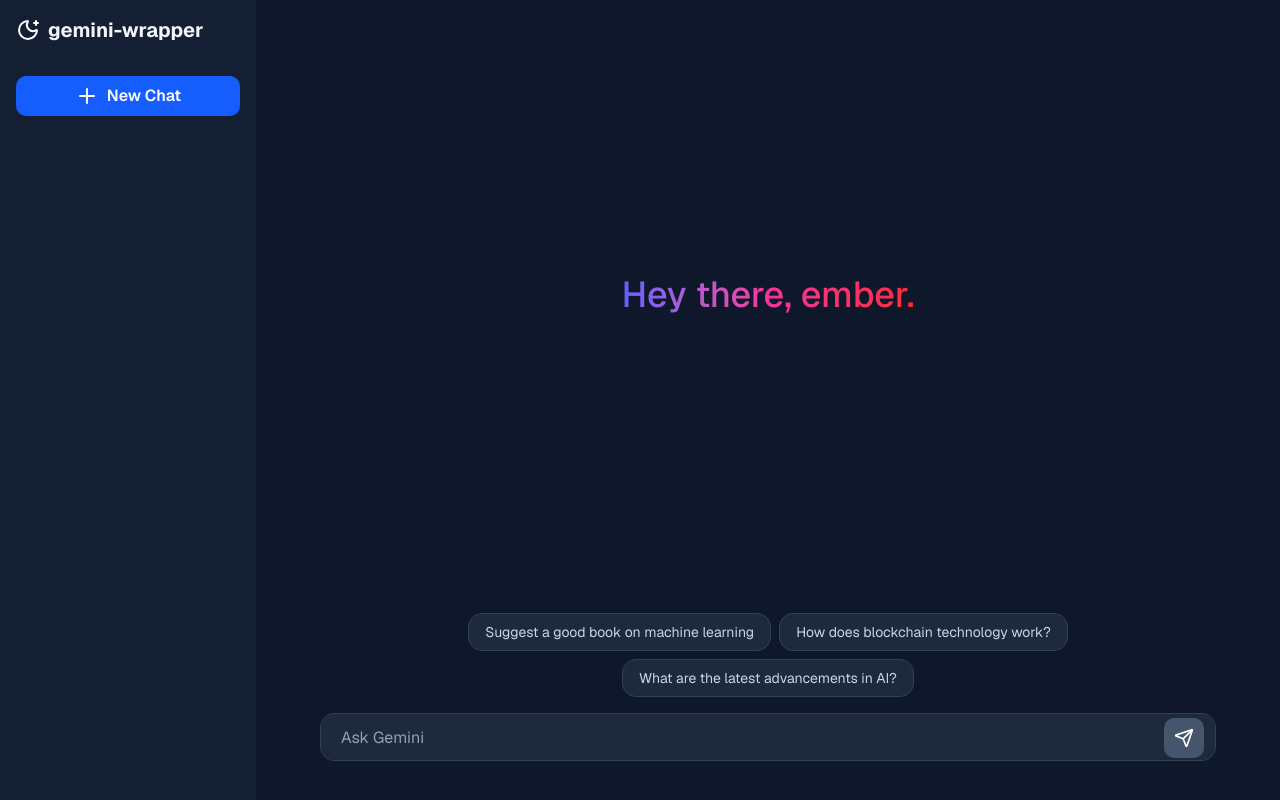
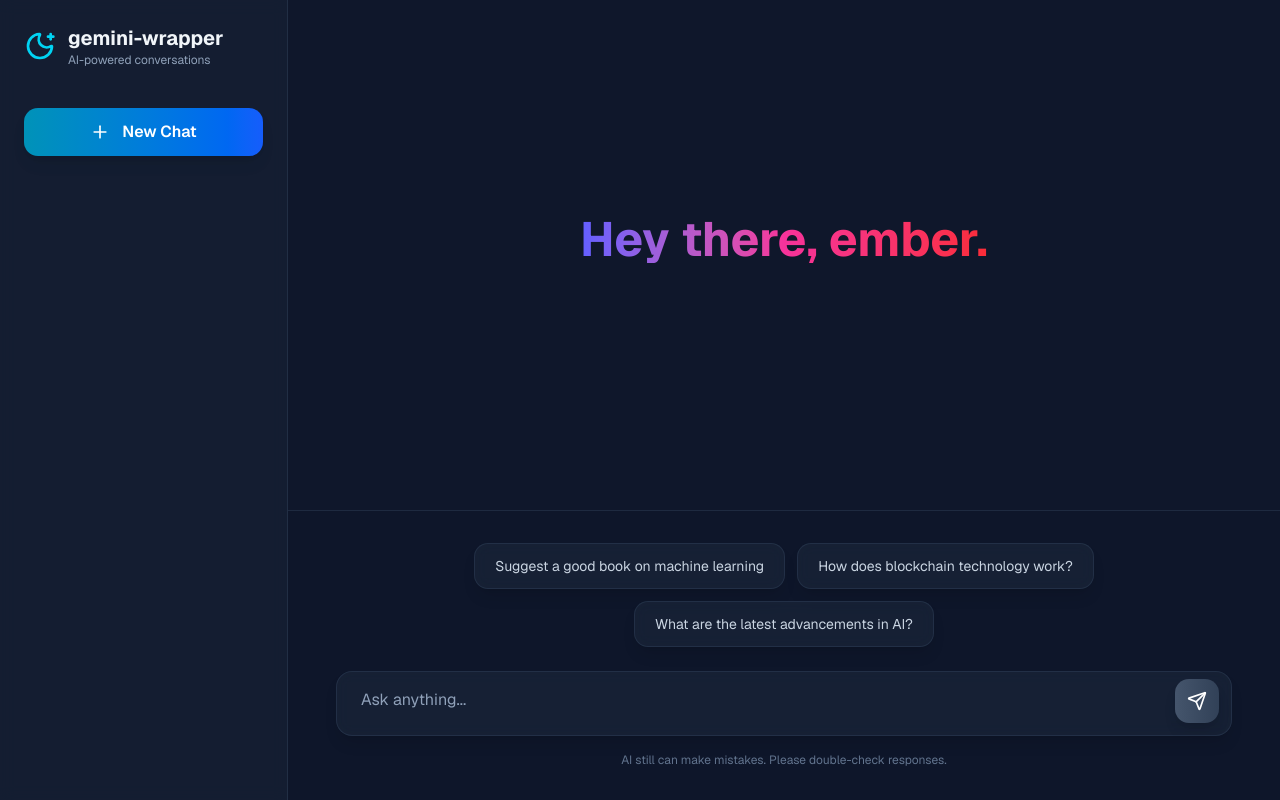
Before and after one commit to ghstx9/geminiwrapper, a Next.js app: page / in a window 1280 px wide. Built offline with nearby package versions, Linux system fonts and the light colour scheme.

Commit message:
total layout improve

```diff
--- a/src/app/page.tsx
+++ b/src/app/page.tsx
@@ -1,7 +1,7 @@
 'use client';
 
 import { useState, FormEvent, useEffect, useRef, KeyboardEvent } from 'react';
-import { Send, User, MoonStar, Plus, ExternalLink, Copy, Check } from 'lucide-react';
+import { Send, User, MoonStar, Plus, ExternalLink, Copy, Check, Sparkles } from 'lucide-react';
 import ReactMarkdown from 'react-markdown';
 import type { Components } from 'react-markdown';
 
@@ -54,35 +54,35 @@
 
     if (inline) {
         return (
-            <code className="bg-slate-800 text-blue-300 px-1 py-0.5 rounded text-sm" {...restProps}>
+            <code className="bg-slate-800/60 text-cyan-300 px-2 py-1 rounded-md text-sm font-mono border border-slate-700/50" {...restProps}>
                 {children}
             </code>
         );
     }
 
     return (
-        <div className="relative group/code-block my-2">
-            <div className="flex items-center justify-between bg-slate-900/80 px-4 py-2 rounded-t-lg border-b border-slate-700">
-                <span className="text-xs font-sans text-slate-400">{match ? match[1] : 'code'}</span>
+        <div className="relative group/code-block my-4 rounded-xl overflow-hidden border border-slate-700/50 shadow-lg">
+            <div className="flex items-center justify-between bg-gradient-to-r from-slate-900 to-slate-800 px-4 py-3 border-b border-slate-700/50">
+                <span className="text-sm font-medium text-slate-300">{match ? match[1] : 'code'}</span>
                 <button
                     onClick={handleCopyCode}
-                    className="flex items-center gap-1.5 p-1.5 rounded-lg bg-slate-800/50 text-slate-400 hover:bg-slate-700 hover:text-slate-200 transition-all duration-200"
+                    className="flex items-center gap-2 px-3 py-1.5 rounded-lg bg-slate-800/50 text-slate-400 hover:bg-slate-700 hover:text-slate-200 transition-all duration-200 border border-slate-700/50"
                     aria-label="Copy code"
                 >
                     {copied ? (
                         <>
                             <Check className="h-4 w-4 text-green-400" />
-                            <span className="text-xs">Copied!</span>
+                            <span className="text-xs font-medium">Copied!</span>
                         </>
                     ) : (
                         <>
                             <Copy className="h-4 w-4" />
-                            <span className="text-xs">Copy</span>
+                            <span className="text-xs font-medium">Copy</span>
                         </>
                     )}
                 </button>
             </div>
-            <pre className="bg-slate-800 text-slate-200 p-4 rounded-b-lg overflow-x-auto scrollbar-thin scrollbar-thumb-slate-600 scrollbar-track-slate-800/50">
+            <pre className="bg-slate-900/80 text-slate-200 p-4 overflow-x-auto scrollbar-thin scrollbar-thumb-slate-600 scrollbar-track-slate-800/50">
                 <code className={className} {...restProps}>
                     {children}
                 </code>
@@ -234,7 +234,7 @@
         href={href}
         target="_blank"
         rel="noopener noreferrer"
-        className="text-blue-400 hover:text-blue-300 underline underline-offset-2 decoration-blue-400/50 hover:decoration-blue-300/70 transition-colors duration-200 inline-flex items-center gap-1"
+        className="text-cyan-400 hover:text-cyan-300 underline underline-offset-2 decoration-cyan-400/50 hover:decoration-cyan-300/70 transition-all duration-200 inline-flex items-center gap-1"
         {...props}
       >
         {children}
@@ -242,83 +242,121 @@
       </a>
     ),
     p: ({ children, ...props }) => (
-      <p className="mb-2 last:mb-0" {...props}>
+      <p className="mb-3 last:mb-0 text-slate-100 leading-relaxed" {...props}>
         {children}
       </p>
     ),
     ul: ({ children, ...props }) => (
-      <ul className="list-disc list-inside mb-2 space-y-1" {...props}>
+      <ul className="list-disc list-inside mb-3 space-y-2 text-slate-100" {...props}>
         {children}
       </ul>
     ),
     ol: ({ children, ...props }) => (
-      <ol className="list-decimal list-inside mb-2 space-y-1" {...props}>
+      <ol className="list-decimal list-inside mb-3 space-y-2 text-slate-100" {...props}>
         {children}
       </ol>
     ),
     li: ({ children, ...props }) => (
-      <li className="text-slate-200" {...props}>
+      <li className="text-slate-100 leading-relaxed" {...props}>
         {children}
       </li>
     ),
-    code: CodeBlock as Components['code'], // custom codeblock component
+    code: CodeBlock as Components['code'],
     blockquote: ({ children, ...props }) => (
-      <blockquote className="border-l-4 border-slate-500 pl-4 italic text-slate-300 my-2" {...props}>
+      <blockquote className="border-l-4 border-gradient-to-b from-cyan-500 to-blue-500 bg-slate-800/30 pl-4 pr-4 py-2 italic text-slate-200 my-4 rounded-r-lg" {...props}>
         {children}
       </blockquote>
+    ),
+    h1: ({ children, ...props }) => (
+      <h1 className="text-2xl font-bold text-slate-100 mb-4 mt-6 first:mt-0" {...props}>
+        {children}
+      </h1>
+    ),
+    h2: ({ children, ...props }) => (
+      <h2 className="text-xl font-semibold text-slate-100 mb-3 mt-5 first:mt-0" {...props}>
+        {children}
+      </h2>
+    ),
+    h3: ({ children, ...props }) => (
+      <h3 className="text-lg font-medium text-slate-100 mb-2 mt-4 first:mt-0" {...props}>
+        {children}
+      </h3>
     ),
   };
 
   return (
     <div className="flex h-screen bg-slate-900 text-white font-sans">
-      {/* desktop sidebar */}
-      <aside className="w-64 bg-slate-800/50 p-4 hidden md:flex flex-col">
-        <div className="flex items-center gap-2 mb-8">
-            <MoonStar className="h-6 w-6" />
+      {/* Enhanced desktop sidebar */}
+      <aside className="w-72 bg-slate-800/40 backdrop-blur-sm border-r border-slate-700/50 p-6 hidden md:flex flex-col">
+        <div className="flex items-center gap-3 mb-10">
+            <div className="relative">
+              <MoonStar className="h-8 w-8 text-cyan-400" />
+            </div>
+            <div>
               <h1 className="text-xl font-bold text-slate-100">gemini-wrapper</h1>
+              <p className="text-xs text-slate-400">AI-powered conversations</p>
+            </div>
         </div>
         <button
             onClick={handleNewChat}
-            className="flex items-center justify-center gap-2 w-full bg-blue-600 hover:bg-blue-700 text-white font-semibold py-2 px-4 rounded-lg transition-colors duration-200">
-            <Plus className="h-6 w-6" />
-            New Chat
+            className="flex items-center justify-center gap-3 w-full bg-gradient-to-r from-cyan-600 to-blue-600 hover:from-cyan-700 hover:to-blue-700 text-white font-semibold py-3 px-6 rounded-xl transition-all duration-200 transform hover:scale-105 shadow-lg hover:shadow-xl">
+            <Plus className="h-5 w-5" />
+            <span>New Chat</span>
         </button>
       </aside>
 
       <div className="flex-1 flex flex-col">
-        {/* mobile header with new chat btn */}
-        <header className="md:hidden bg-slate-800/50 p-4 border-b border-slate-700/50">
-          <div className="flex items-center justify-between">
-            <div className="flex items-center gap-2">
-              <MoonStar className="h-6 w-6" />
+        <main className="flex-1 overflow-y-auto p-4 md:p-8 scrollbar-thin scrollbar-thumb-cyan-500/30 scrollbar-track-slate-800/40">
+            {messages.length === 0 && !isLoading ? (
+              <div className="flex h-full flex-col">
+                {/* Mobile header integrated into welcome screen */}
+                <div className="md:hidden flex items-center justify-between mb-8">
+                  <div className="flex items-center gap-3">
+                    <div className="relative">
+                      <MoonStar className="h-6 w-6 text-cyan-400" />
+                      <div className="absolute -top-0.5 -right-0.5 w-2 h-2 bg-gradient-to-r from-cyan-400 to-blue-500 rounded-full animate-pulse"></div>
+                    </div>
+                    <div>
                       <h1 className="text-lg font-bold text-slate-100">gemini-wrapper</h1>
+                      <p className="text-xs text-slate-400">AI Assistant</p>
+                    </div>
                   </div>
                   <button
                     onClick={handleNewChat}
-              className="flex items-center gap-2 bg-blue-600 hover:bg-blue-700 text-white font-semibold py-2 px-3 rounded-lg transition-colors duration-200">
-              <Plus className="h-5 w-5" />
-              <span className="text-sm">New Chat</span>
+                    className="flex items-center gap-2 bg-gradient-to-r from-cyan-600 to-blue-600 hover:from-cyan-700 hover:to-blue-700 text-white font-semibold py-2 px-4 rounded-lg transition-all duration-200 transform hover:scale-105 shadow-lg">
+                    <Plus className="h-4 w-4" />
+                    <span className="text-sm">New</span>
                   </button>
                 </div>
-        </header>
 
-        <main className="flex-1 overflow-y-auto p-4 md:p-6 scrollbar-thin scrollbar-thumb-blue-500 scrollbar-track-slate-800/40">
-            {messages.length === 0 && !isLoading ? (
-              <div className="flex h-full items-center justify-center">
-                <h1 className="text-4xl font-medium bg-gradient-to-r from-indigo-500 via-pink-500 to-red-500 bg-clip-text text-transparent">
+                {/* Welcome content - centered on remaining space */}
+                <div className="flex-1 flex items-center justify-center">
+                  <div className="text-center max-w-2xl mx-auto">
+                    <div className="mb-8">
+
+                      <h1 className="text-4xl md:text-5xl font-bold mb-4 bg-gradient-to-r from-indigo-500 via-pink-500 to-red-500 bg-clip-text text-transparent">
                         Hey there, ember.
                       </h1>
+                    </div>
+                  </div>
+                </div>
               </div>
             ) : (
               <div className="max-w-4xl mx-auto space-y-8">
                 {messages.map((msg, index) => (
-                  <div key={index} className={`flex items-start gap-4`}>
-                    <div className={`flex-shrink-0 h-10 w-10 rounded-full flex items-center justify-center ${msg.isUser ? 'bg-blue-500' : 'bg-slate-700'}`}>
-                        {msg.isUser ? <User className="h-6 w-6" /> : <MoonStar className="h-6 w-6" />}
+                  <div key={index} className={`flex items-start gap-4 ${msg.isUser ? 'justify-end' : 'justify-start'}`}>
+                    {!msg.isUser && (
+                      <div className="flex-shrink-0 h-10 w-10 rounded-full bg-gradient-to-r from-cyan-500 to-blue-500 flex items-center justify-center shadow-lg">
+                        <MoonStar className="h-5 w-5 text-white" />
                       </div>
-                    <div className={`group relative rounded-2xl p-4 max-w-2xl text-slate-100 ${msg.isUser ? 'bg-slate-800' : 'bg-slate-700/80'}`}>
+                    )}
+                    <div className={`group relative rounded-2xl p-5 max-w-3xl shadow-lg ${
+                      msg.isUser
+                        ? 'bg-gradient-to-r from-cyan-600 to-blue-600 text-white ml-auto'
+                        : 'bg-slate-800/60 backdrop-blur-sm border border-slate-700/50 text-slate-100'
+                    }`}>
                       {msg.isUser ? (
-                        <p className="whitespace-pre-wrap">{msg.text}</p>
+                        <p className="whitespace-pre-wrap leading-relaxed">{msg.text}</p>
                       ) : (
                         <>
                           <div className="prose prose-invert prose-slate max-w-none">
@@ -328,7 +366,7 @@
                           </div>
                           <button
                             onClick={() => handleCopy(msg.text, index)}
-                            className="absolute top-2 right-2 p-1.5 rounded-lg bg-slate-800/50 text-slate-400 hover:bg-slate-800 hover:text-slate-200 opacity-0 group-hover:opacity-100 transition-all duration-200"
+                            className="absolute top-3 right-3 p-2 rounded-lg bg-slate-800/50 backdrop-blur-sm text-slate-400 hover:bg-slate-700/50 hover:text-slate-200 opacity-0 group-hover:opacity-100 transition-all duration-200 border border-slate-700/50"
                             aria-label="Copy message"
                           >
                             {copiedMessageIndex === index ? (
@@ -340,19 +378,25 @@
                         </>
                       )}
                     </div>
+                    {msg.isUser && (
+                      <div className="flex-shrink-0 h-10 w-10 rounded-full bg-gradient-to-r from-slate-600 to-slate-700 flex items-center justify-center shadow-lg">
+                        <User className="h-5 w-5 text-white" />
+                      </div>
+                    )}
                   </div>
                 ))}
                 {isLoading && (
                   <div className="flex items-start gap-4">
-                    <div className="flex-shrink-0 h-10 w-10 rounded-full bg-slate-700 flex items-center justify-center">
-                        <MoonStar className="h-6 w-6" />
+                    <div className="flex-shrink-0 h-10 w-10 rounded-full bg-gradient-to-r from-cyan-500 to-blue-500 flex items-center justify-center shadow-lg">
+                      <MoonStar className="h-5 w-5 text-white" />
                     </div>
-                    <div className="rounded-2xl p-4 max-w-lg bg-slate-700/80">
-                      <div className="flex items-center justify-center space-x-1">
-                        <div className="w-2 h-2 bg-slate-400 rounded-full animate-pulse"></div>
-                        <div className="w-2 h-2 bg-slate-400 rounded-full animate-pulse [animation-delay:0.2s]"></div>
-                        <div className="w-2 h-2 bg-slate-400 rounded-full animate-pulse [animation-delay:0.4s]"></div>
+                    <div className="rounded-2xl p-5 max-w-lg bg-slate-800/60 backdrop-blur-sm border border-slate-700/50 shadow-lg">
+                      <div className="flex items-center justify-center space-x-2">
+                        <div className="w-2 h-2 bg-cyan-400 rounded-full animate-pulse"></div>
+                        <div className="w-2 h-2 bg-cyan-400 rounded-full animate-pulse [animation-delay:0.2s]"></div>
+                        <div className="w-2 h-2 bg-cyan-400 rounded-full animate-pulse [animation-delay:0.4s]"></div>
                       </div>
+                      <p className="text-xs text-slate-400 mt-2 text-center">Thinking...</p>
                     </div>
                   </div>
                 )}
@@ -361,15 +405,15 @@
             )}
         </main>
 
-        <footer className="p-4 md:p-6">
+        <footer className="p-4 md:p-8 bg-slate-900/50 backdrop-blur-sm border-t border-slate-700/50">
           <div className="max-w-4xl mx-auto">
             {messages.length === 0 && !isLoading && promptSuggestions.length > 0 && (
-              <div className="flex flex-wrap justify-center gap-2 mb-4">
+              <div className="flex flex-wrap justify-center gap-3 mb-6">
                 {promptSuggestions.map((suggestion, index) => (
                   <button
                     key={index}
                     onClick={() => handleSuggestionClick(suggestion)}
-                    className="bg-slate-800 border border-slate-700 text-sm text-slate-300 rounded-xl py-2 px-4 hover:bg-slate-700 transition duration-200"
+                    className="bg-slate-800/60 backdrop-blur-sm border border-slate-700/50 text-sm text-slate-300 rounded-xl py-3 px-5 hover:bg-slate-700/60 hover:border-cyan-500/50 hover:text-cyan-300 transition-all duration-200 transform hover:scale-105 shadow-lg hover:shadow-xl"
                   >
                     {suggestion}
                   </button>
@@ -377,28 +421,29 @@
               </div>
             )}
             <form ref={formRef} onSubmit={handleSubmit} className="relative">
+              <div className="relative rounded-2xl bg-slate-800/60 backdrop-blur-sm border border-slate-700/50 shadow-lg hover:shadow-xl transition-all duration-200">
                 <textarea
                   ref={textareaRef}
                   value={input}
                   onChange={(e) => setInput(e.target.value)}
                   onKeyDown={handleKeyDown}
-              placeholder="Ask Gemini"
+                  placeholder="Ask anything..."
                   rows={1}
-              className="w-full bg-slate-800 border border-slate-700 rounded-xl py-3 pl-5 pr-14 text-white placeholder-slate-400 focus:outline-none focus:ring-2 focus:ring-blue-500/50 transition duration-200 resize-none max-h-48 overflow-y-auto scrollbar-thin scrollbar-thumb-slate-600 scrollbar-track-slate-800/40"
+                  className="w-full bg-transparent py-4 pl-6 pr-16 text-white placeholder-slate-400 focus:outline-none resize-none max-h-48 overflow-y-auto scrollbar-thin scrollbar-thumb-slate-600 scrollbar-track-slate-800/40 rounded-2xl"
                   disabled={isLoading}
                 />
-
                 <button
                   type="submit"
-                className="absolute right-3 bottom-2.5 bg-blue-600 hover:bg-blue-700 disabled:bg-slate-600 disabled:cursor-not-allowed text-white font-bold p-2.5 rounded-lg transition duration-200 flex items-center justify-center"
+                  className="absolute right-3 bottom-3 bg-gradient-to-r from-cyan-600 to-blue-600 hover:from-cyan-700 hover:to-blue-700 disabled:from-slate-600 disabled:to-slate-700 disabled:cursor-not-allowed text-white p-3 rounded-xl transition-all duration-200 flex items-center justify-center transform hover:scale-105 shadow-lg hover:shadow-xl"
                   disabled={isLoading || !input.trim()}
                   aria-label="Send message"
                 >
                   <Send className="h-5 w-5" />
                 </button>
+              </div>
             </form>
-            <p className="text-xs text-center text-slate-500 mt-2">
-              {/* footer text can go here */}
+            <p className="text-xs text-center text-slate-500 mt-4">
+              AI still can make mistakes. Please double-check responses.
             </p>
           </div>
         </footer>
```
Lines whose indentation alone changed are shown as unchanged.
